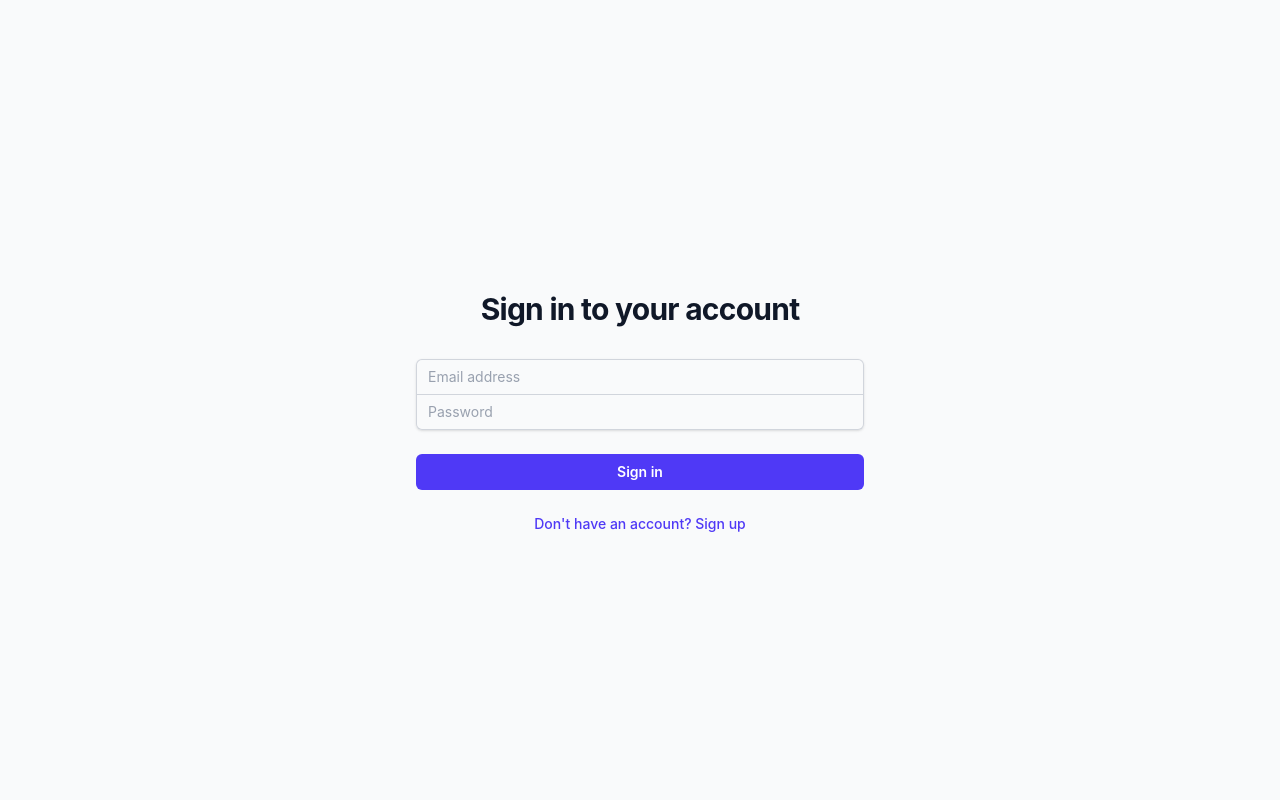
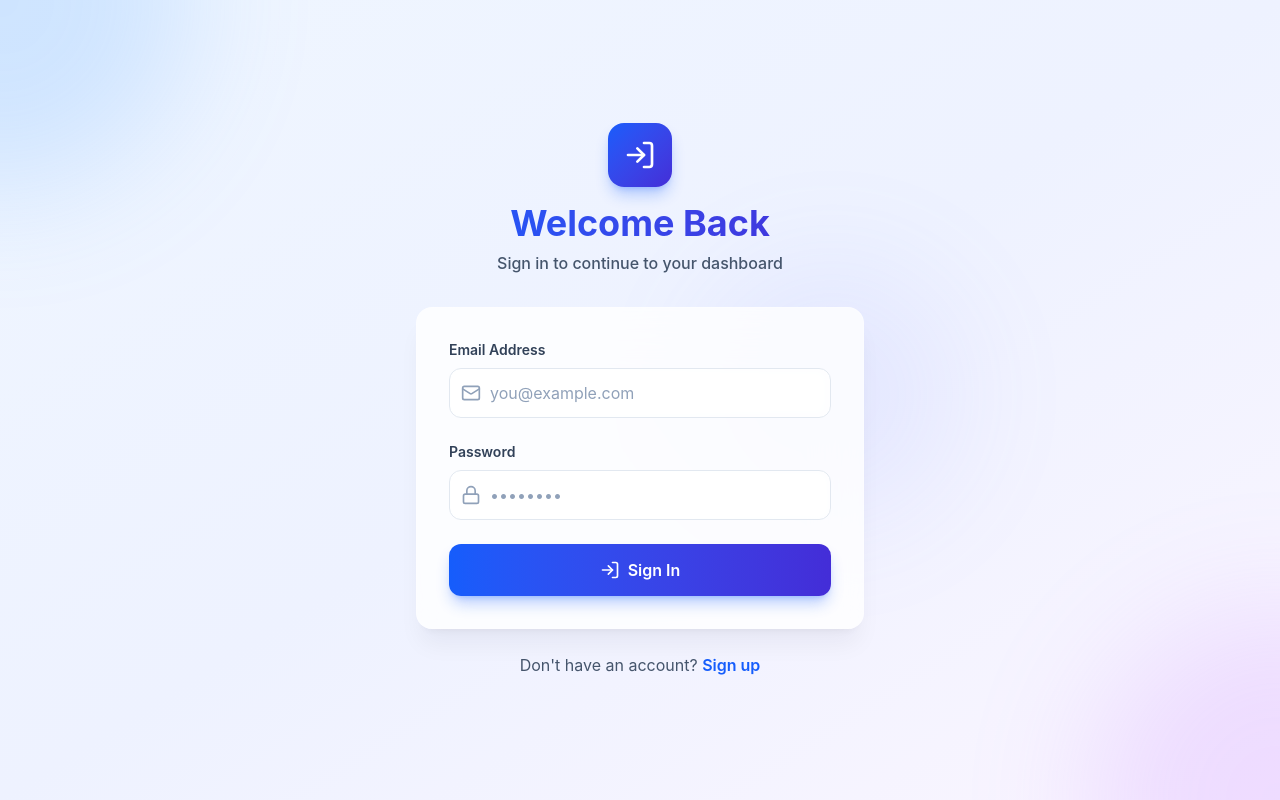
Before and after one commit to matei-vasilean/dotevent-frontend, a Next.js app: page /login in a window 1280 px wide. Built offline with nearby package versions, Linux system fonts and the light colour scheme; no server answers.

Commit message:
Ported FIGMA design to login page

```diff
--- a/app/login/page.tsx
+++ b/app/login/page.tsx
@@ -4,73 +4,137 @@
 import { useAuth } from "../context/AuthContext";
 import { useRouter } from "next/navigation";
 import Link from "next/link";
+import { LogIn, Mail, Lock } from "lucide-react";
 
 export default function LoginPage() {
   const [email, setEmail] = useState("");
   const [password, setPassword] = useState("");
   const [error, setError] = useState("");
+  const [isLoading, setIsLoading] = useState(false);
   const { signIn } = useAuth();
   const router = useRouter();
 
   const handleSubmit = async (e: React.FormEvent) => {
     e.preventDefault();
     setError("");
+    setIsLoading(true);
     try {
       await signIn(email, password);
-      router.push("/");
+      router.push("/dashboard");
     } catch (err: any) {
       setError(err.message);
+    } finally {
+      setIsLoading(false);
     }
   };
 
   return (
-    <div className="flex min-h-screen items-center justify-center bg-gray-50 px-4 py-12 sm:px-6 lg:px-8">
-      <div className="w-full max-w-md space-y-8">
+    <div className="flex min-h-screen items-center justify-center bg-gradient-to-br from-blue-50 via-indigo-50 to-purple-50 px-4 py-12 sm:px-6 lg:px-8 relative overflow-hidden">
+      {/* Decorative blur elements */}
+      <div className="absolute top-0 left-0 w-96 h-96 bg-blue-400 opacity-20 rounded-full blur-3xl -translate-x-1/2 -translate-y-1/2"></div>
+      <div className="absolute bottom-0 right-0 w-96 h-96 bg-purple-400 opacity-20 rounded-full blur-3xl translate-x-1/2 translate-y-1/2"></div>
+      <div className="absolute top-1/3 right-1/4 w-64 h-64 bg-indigo-400 opacity-10 rounded-full blur-3xl"></div>
+
+      <div className="w-full max-w-md relative z-10">
+        {/* Logo/Brand section with gradient */}
+        <div className="text-center mb-8">
+          <div className="inline-flex items-center justify-center w-16 h-16 bg-gradient-to-br from-blue-600 to-indigo-700 rounded-2xl shadow-lg shadow-blue-600/30 mb-4">
+            <LogIn className="text-white" size={32} />
+          </div>
+          <h2 className="text-4xl font-bold bg-gradient-to-r from-blue-600 to-indigo-700 bg-clip-text text-transparent mb-2">
+            Welcome Back
+          </h2>
+          <p className="text-slate-600 font-medium">
+            Sign in to continue to your dashboard
+          </p>
+        </div>
+
+        {/* Main card */}
+        <div className="bg-white/80 backdrop-blur-xl rounded-2xl shadow-xl shadow-slate-900/5 p-8 border border-white/20">
+          <form className="space-y-6" onSubmit={handleSubmit}>
+            {/* Email input */}
             <div>
-          <h2 className="mt-6 text-center text-3xl font-bold tracking-tight text-gray-900">
-            Sign in to your account
-          </h2>
+              <label htmlFor="email" className="block text-sm font-semibold text-slate-700 mb-2">
+                Email Address
+              </label>
+              <div className="relative">
+                <div className="absolute inset-y-0 left-0 pl-3 flex items-center pointer-events-none z-10">
+                  <Mail className="text-slate-400" size={20} />
                 </div>
-        <form className="mt-8 space-y-6" onSubmit={handleSubmit}>
-          <div className="-space-y-px rounded-md shadow-sm">
-            <div>
                 <input
+                  id="email"
                   type="email"
                   required
-                className="relative block w-full rounded-t-md border-0 py-1.5 text-gray-900 ring-1 ring-inset ring-gray-300 placeholder:text-gray-400 focus:z-10 focus:ring-2 focus:ring-inset focus:ring-indigo-600 sm:text-sm sm:leading-6 px-3"
-                placeholder="Email address"
+                  className="block w-full pl-10 pr-3 py-3 border border-slate-200 rounded-xl text-slate-900 placeholder:text-slate-400 focus:outline-none focus:ring-2 focus:ring-blue-500 focus:border-transparent transition-all bg-white/50 backdrop-blur-sm"
+                  placeholder="you@example.com"
                   value={email}
                   onChange={(e) => setEmail(e.target.value)}
                 />
               </div>
+            </div>
+
+            {/* Password input */}
             <div>
+              <label htmlFor="password" className="block text-sm font-semibold text-slate-700 mb-2">
+                Password
+              </label>
+              <div className="relative">
+                <div className="absolute inset-y-0 left-0 pl-3 flex items-center pointer-events-none z-10">
+                  <Lock className="text-slate-400" size={20} />
+                </div>
                 <input
+                  id="password"
                   type="password"
                   required
-                className="relative block w-full rounded-b-md border-0 py-1.5 text-gray-900 ring-1 ring-inset ring-gray-300 placeholder:text-gray-400 focus:z-10 focus:ring-2 focus:ring-inset focus:ring-indigo-600 sm:text-sm sm:leading-6 px-3"
-                placeholder="Password"
+                  className="block w-full pl-10 pr-3 py-3 border border-slate-200 rounded-xl text-slate-900 placeholder:text-slate-400 focus:outline-none focus:ring-2 focus:ring-blue-500 focus:border-transparent transition-all bg-white/50 backdrop-blur-sm"
+                  placeholder="••••••••"
                   value={password}
                   onChange={(e) => setPassword(e.target.value)}
                 />
               </div>
             </div>
 
-          {error && <p className="text-red-500 text-sm">{error}</p>}
+            {/* Error message */}
+            {error && (
+              <div className="bg-red-50 border border-red-200 text-red-700 px-4 py-3 rounded-xl text-sm flex items-start gap-2">
+                <svg className="w-5 h-5 shrink-0 mt-0.5" fill="currentColor" viewBox="0 0 20 20">
+                  <path fillRule="evenodd" d="M10 18a8 8 0 100-16 8 8 0 000 16zM8.707 7.293a1 1 0 00-1.414 1.414L8.586 10l-1.293 1.293a1 1 0 101.414 1.414L10 11.414l1.293 1.293a1 1 0 001.414-1.414L11.414 10l1.293-1.293a1 1 0 00-1.414-1.414L10 8.586 8.707 7.293z" clipRule="evenodd" />
+                </svg>
+                <span>{error}</span>
+              </div>
+            )}
 
-          <div>
+            {/* Submit button */}
             <button
               type="submit"
-              className="group relative flex w-full justify-center rounded-md bg-indigo-600 px-3 py-2 text-sm font-semibold text-white hover:bg-indigo-500 focus-visible:outline focus-visible:outline-2 focus-visible:outline-offset-2 focus-visible:outline-indigo-600"
+              disabled={isLoading}
+              className="w-full bg-gradient-to-r from-blue-600 to-indigo-700 text-white px-6 py-3.5 rounded-xl font-semibold shadow-lg shadow-blue-600/30 hover:shadow-xl hover:shadow-blue-600/40 hover:scale-[1.02] active:scale-[0.98] transition-all disabled:opacity-50 disabled:cursor-not-allowed disabled:hover:scale-100 flex items-center justify-center gap-2"
             >
-              Sign in
+              {isLoading ? (
+                <>
+                  <svg className="animate-spin h-5 w-5" xmlns="http://www.w3.org/2000/svg" fill="none" viewBox="0 0 24 24">
+                    <circle className="opacity-25" cx="12" cy="12" r="10" stroke="currentColor" strokeWidth="4"></circle>
+                    <path className="opacity-75" fill="currentColor" d="M4 12a8 8 0 018-8V0C5.373 0 0 5.373 0 12h4zm2 5.291A7.962 7.962 0 014 12H0c0 3.042 1.135 5.824 3 7.938l3-2.647z"></path>
+                  </svg>
+                  Signing in...
+                </>
+              ) : (
+                <>
+                  <LogIn size={20} />
+                  Sign In
+                </>
+              )}
             </button>
+          </form>
         </div>
-          <div className="text-sm text-center">
-            <Link href="/signup" className="font-medium text-indigo-600 hover:text-indigo-500">
-              Don't have an account? Sign up
+
+        {/* Footer link */}
+        <p className="text-center mt-6 text-slate-600">
+          Don&apos;t have an account?{" "}
+          <Link href="/signup" className="font-semibold text-blue-600 hover:text-indigo-700 transition-colors">
+            Sign up
           </Link>
-          </div>
-        </form>
+        </p>
       </div>
     </div>
   );
```
Lines whose indentation alone changed are shown as unchanged.
